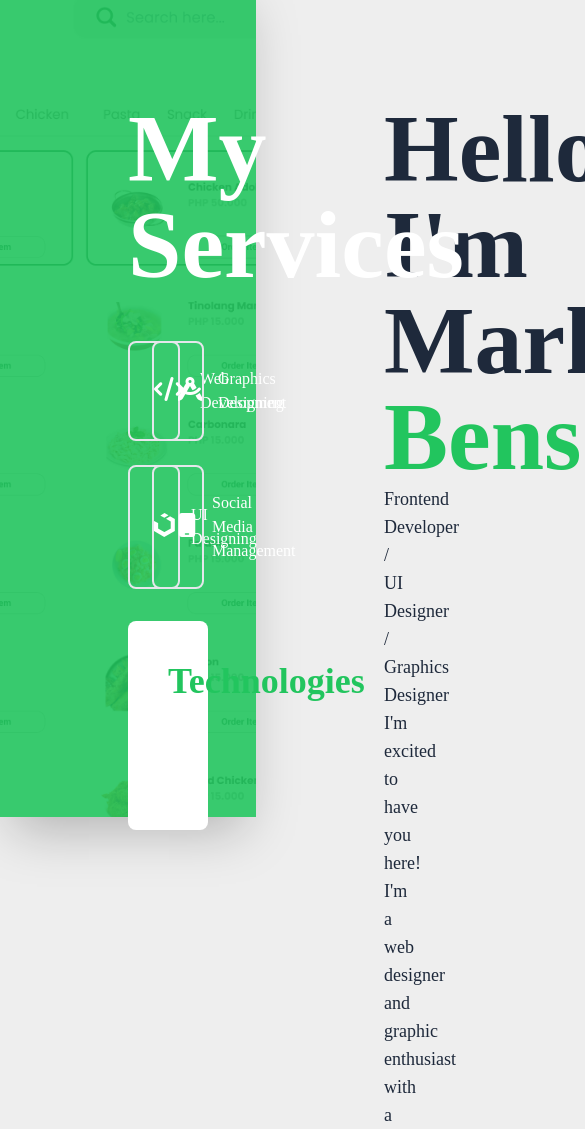
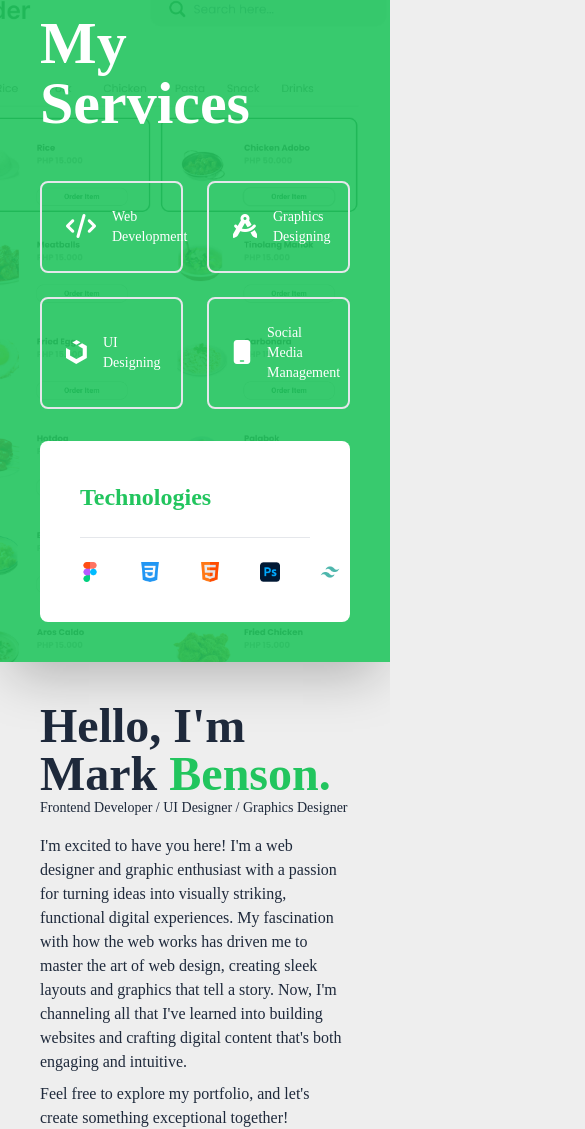
Before and after one commit to matanguihanbenson/portfolio, a website: page index.html in a window 390 px wide. Shown: the part 871-2000 px from the top of the page, 585 px wide, since content can reach past the window. Drawn offline with Linux system fonts and the light colour scheme.

Commit message:
adjusting sizes

```diff
--- a/css/input.css
+++ b/css/input.css
@@ -1,8 +1,6 @@
 @tailwind base;
 @tailwind components;
 @tailwind utilities;
-
-
 
 @import url('https://fonts.googleapis.com/css2?family=Poppins:ital,wght@0,100;0,200;0,300;0,400;0,500;0,600;0,700;0,800;0,900;1,100;1,200;1,300;1,400;1,500;1,600;1,700;1,800;1,900&display=swap');
 
--- a/index.html
+++ b/index.html
@@ -17,13 +17,13 @@
 
             <div class="flex">
                 <div class=" text-white flex flex-col justify-between h-[270px]">
-                    <h1 class="text-8xl font-bold w-[18ch]">Crafting <span class="text-green-500">beautiful</span> websites.</h1>
+                    <h1 class="text-4xl md:text-8xl font-bold w-[18ch]">Crafting <span class="text-green-500">beautiful</span> websites.</h1>
                     <div class="flex gap-5 items-center text-center">
                         <a href="#" class="bg-green-500 p-4 rounded-lg">Hire Me <i class="fa fa-phone"></i></a>
                         <a href="#" class="border-2 p-3 rounded-lg">Download CV <i class="fa fa-arrow-right"></i></a>
                     </div>
                 </div>
-                <div class="w-1/2 h-full absolute top-0 right-0 flex items-center justify-center">
+                <div class="w-1/2 h-full absolute top-0 right-0  lg:flex items-center justify-center hidden">
                     <img src="img/showcase.png" alt="" class="h-[90%] w-full">
                 </div>
             </div>
@@ -51,11 +51,11 @@
 
     </main>
 
-    <div class="h-[100vh] flex">
-        <div class="about-image w-1/2 shadow-2xl bg-green-500 p-32 text-white">
-            <h1 class="font-bold text-8xl">My Services</h1>
+    <div class="h-[100vh] flex lg:flex-row flex-col">
+        <div class="about-image lg:w-1/2 shadow-2xl bg-green-500 lg:p-32 p-10 text-white">
+            <h1 class="font-bold text-6xl">My Services</h1>
             <br>
-            <div class="grid grid-cols-2 gap-6 mt-6">
+            <div class="grid grid-cols-2 gap-6 mt-6 lg:text-xl text-sm">
                 <div class="border-2 p-6 rounded-lg flex gap-4 items-center cursor-pointer hover:bg-white hover:text-green-500 transition-all duration-300">
                    <div class="w-9 text-center"><i class="fa-solid fa-code text-2xl"></i></div>
                    <div>Web Development</div>
@@ -77,25 +77,25 @@
             </div>
 
             <div class="bg-white w-full p-10 mt-8 rounded-lg">
-                <h1 class="text-green-500 font-bold text-4xl mb-6">Technologies</h1>
+                <h1 class="text-green-500 font-bold text-2xl lg:text-4xl mb-6">Technologies</h1>
                 <hr>
                 <div class="flex gap-10 mt-6">
-                    <img src="img/figma.png" alt="" class="h-10">
-                    <img src="img/css-3.png" alt="" class="h-10">
-                    <img src="img/html.png" alt="" class="h-10">
-                    <img src="img/photoshop.png" alt="" class="h-10">
-                    <img src="img/tailwindcss.png" alt="" class="h-10">
+                    <img src="img/figma.png" alt="" class="lg:h-10 h-5">
+                    <img src="img/css-3.png" alt="" class="lg:h-10 h-5">
+                    <img src="img/html.png" alt="" class="lg:h-10 h-5">
+                    <img src="img/photoshop.png" alt="" class="lg:h-10 h-5">
+                    <img src="img/tailwindcss.png" alt="" class="lg:h-10 h-5">
                 </div>
             </div>
         </div>
-        <div class="w-1/2 p-32 text-slate-800 flex flex-col justify-between">
-            <div class="text-8xl font-bold">
+        <div class="lg:w-1/2 lg:p-32 p-10 text-slate-800 flex flex-col justify-between">
+            <div class="lg:text-8xl text-5xl font-bold">
                 <p>Hello, I'm</p>
                 <p>Mark <span class="text-green-500">Benson.</span></p>
-                <p class="font-light text-lg">Frontend Developer / UI Designer / Graphics Designer</p>
+                <p class="font-light lg:text-lg text-sm mb-4">Frontend Developer / UI Designer / Graphics Designer</p>
             </div>
 
-            <div class="text-lg">
+            <div class="lg:text-lg text=sm mb-4">
                 <p class="mb-2">I'm excited to have you here! I'm a web designer and graphic enthusiast with a passion for turning ideas into visually striking, functional digital experiences. My fascination with how the web works has driven me to master the art of web design, creating sleek layouts and graphics that tell a story. Now, I'm channeling all that I've learned into building websites and crafting digital content that's both engaging and intuitive. </p>
                 <p>Feel free to explore my portfolio, and let's create something exceptional together!</p>
             </div>
```
Also changed, not shown: css/style.css, 1 other file.
